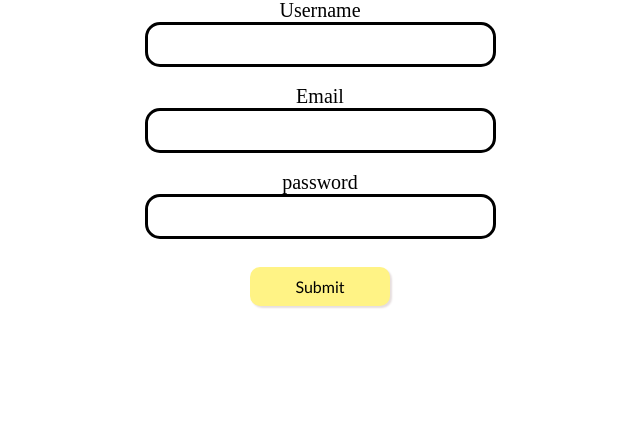
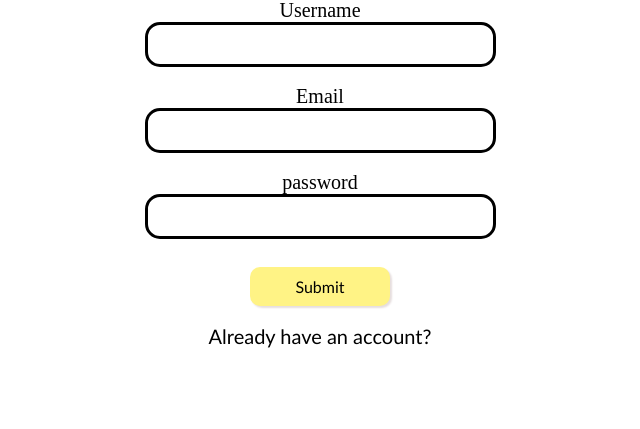
Before and after one commit to aryafchandra/Midterm-Project, a Django app: page /signup in a window 1280 px wide. Shown: the part 333-762 px from the top of the page, without its empty margins (320-960 px from the left). Run offline with Django 3.2, Linux system fonts and the light colour scheme.

Commit message:
Ryan fixes miscellaneous things

```diff
--- a/templates/base.html
+++ b/templates/base.html
@@ -27,7 +27,7 @@
   <div class="signin">
     Haven't created an account?
   </div>
-  <button class="button button1"> Let's be Mutuals </button>
+  <button class="button button1" onclick="location.href='signup'"> Let's be Mutuals </button>
 
 </body>
 
--- a/templates/signup.html
+++ b/templates/signup.html
@@ -9,7 +9,32 @@
     <title>mutuals-login</title>
 </head>
 {% include "navbar_before.html" %}
+<style class="login">
 
+    .hover-underline-animation {
+      display: inline-block;
+      position: relative;
+      color: black;
+    }
+
+    .hover-underline-animation:after {
+      content: '';
+      position: absolute;
+      width: 100%;
+      transform: scaleX(0);
+      height: 2px;
+      bottom: 0;
+      left: 0;
+      background-color: black;
+      transform-origin: bottom right;
+      transition: transform 0.25s ease-out;
+    }
+
+    .hover-underline-animation:hover:after {
+      transform: scaleX(1);
+      transform-origin: bottom left;
+    }
+    </style>
 <body>
     <div class="container">
         <div> Sign up and let's be friends </div>
@@ -31,5 +56,6 @@
             </div>
 
     </form>
+    <br><p class="hover-underline-animation" ><a href="login"> Already have an account? </a></p>
 </body>
 </html>
```
Also changed, not shown: static/css/signup.css (line endings or trailing spaces).
